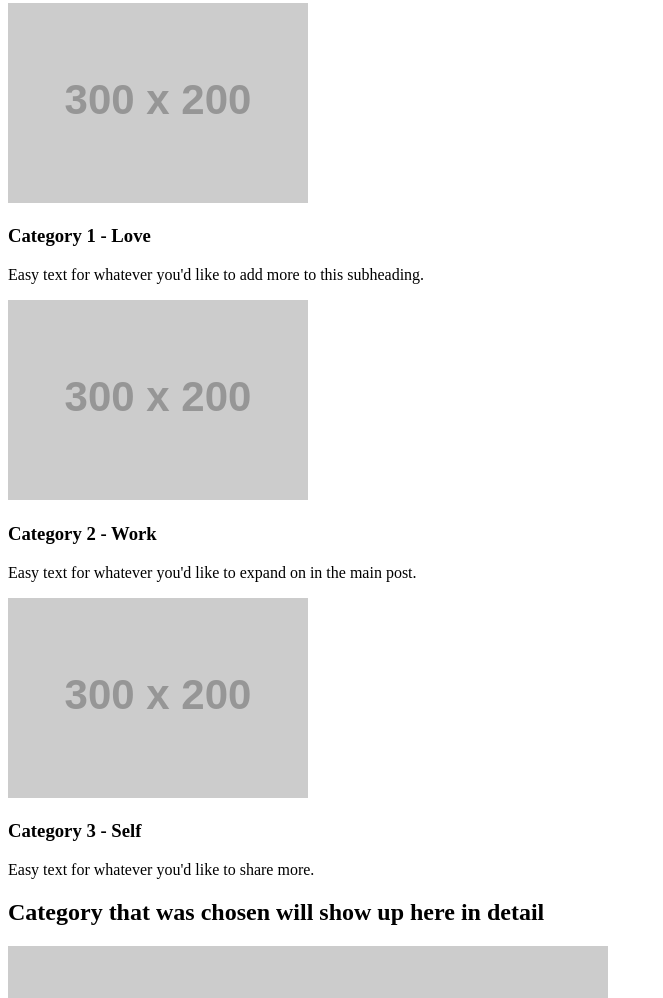
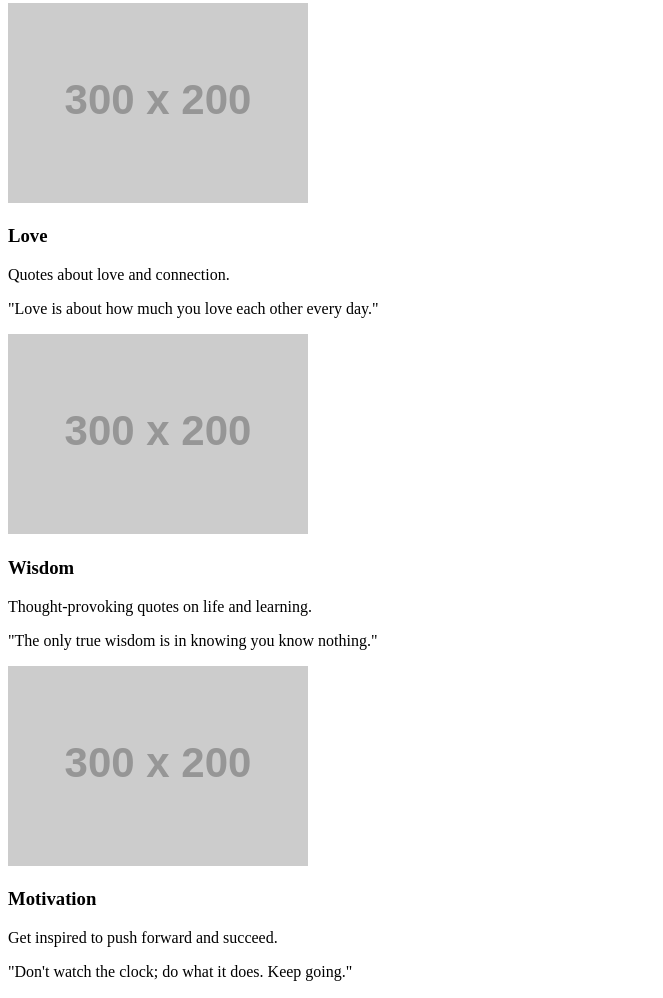
Before and after one commit to RoseofKendy/daily-dose, a plain HTML site: page index.html in a window 1280 px wide. Shown: the part 233-1231 px from the top of the page, without its empty margins (0-663 px from the left). Drawn offline with Linux system fonts and the light colour scheme; placeholder pictures from the web are drawn by us.

Commit message:
Adds categories

```diff
--- a/index.html
+++ b/index.html
@@ -25,25 +25,32 @@
     </div>
   </section>
 
-  <!-- Quote Categories -->
+  <!-- Quote Categories (with hover preview) -->
   <section class="section">
     <h2>Quote Categories</h2>
-    <div class="grid">
-      <div class="card">
+    <div class="category-container">
+
+      <div class="category-card">
         <img src="https://via.placeholder.com/300x200" alt="Love">
-        <h3>Category 1 - Love</h3>
-        <p>Easy text for whatever you'd like to add more to this subheading.</p>
+        <h3>Love</h3>
+        <p class="description">Quotes about love and connection.</p>
+        <p class="sample-quote">"Love is about how much you love each other every day."</p>
       </div>
-      <div class="card">
+
+      <div class="category-card">
+        <img src="https://via.placeholder.com/300x200" alt="Self">
+        <h3>Wisdom</h3>
+        <p class="description">Thought-provoking quotes on life and learning.</p>
+        <p class="sample-quote">"The only true wisdom is in knowing you know nothing."</p>
+      </div>
+
+      <div class="category-card">
         <img src="https://via.placeholder.com/300x200" alt="Work">
-        <h3>Category 2 - Work</h3>
-        <p>Easy text for whatever you'd like to expand on in the main post.</p>
+        <h3>Motivation</h3>
+        <p class="description">Get inspired to push forward and succeed.</p>
+        <p class="sample-quote">"Don't watch the clock; do what it does. Keep going."</p>
       </div>
-      <div class="card">
-        <img src="https://via.placeholder.com/300x200" alt="Self">
-        <h3>Category 3 - Self</h3>
-        <p>Easy text for whatever you'd like to share more.</p>
-      </div>
+
     </div>
   </section>
 
@@ -76,6 +83,14 @@
     </div>
   </section>
 
+  <!-- JavaScript Snippet Feature Section -->
+  <section class="section">
+    <h2>Interactive Feature: Inspiration Meter</h2>
+    <p>Click the button to see how inspired you are today!</p>
+    <button id="inspirationBtn" class="btn white">Check Inspiration</button>
+    <p id="inspirationResult"></p>
+  </section>
+
   <!-- Footer -->
   <footer class="footer">
     Info about Daily Dose’s sources and copyright information
```
